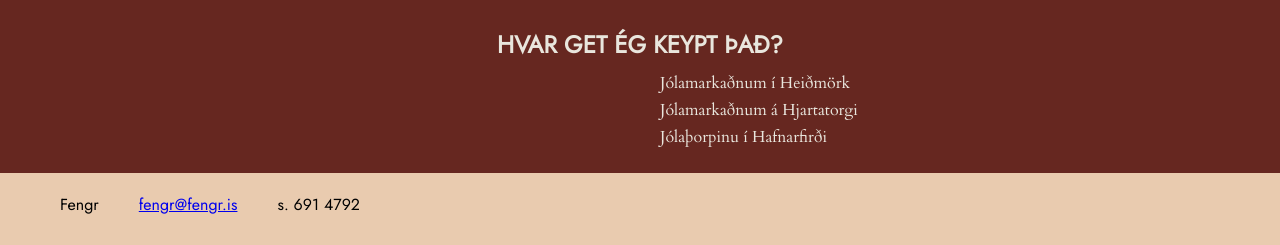
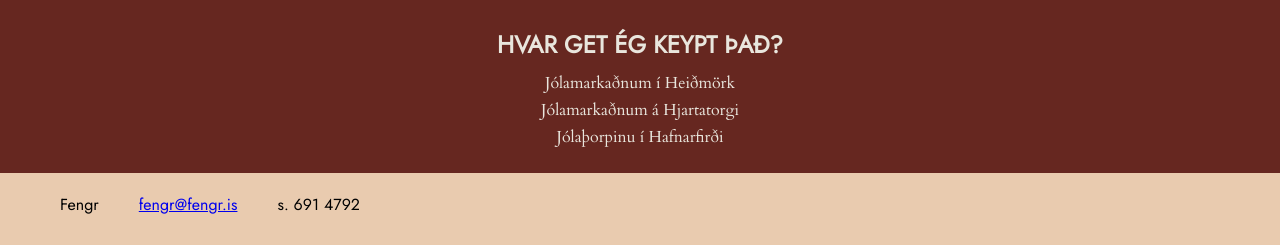
Before and after one commit to Erla-B/M1G1, a plain HTML site: page index.html in a window 1280 px wide. Shown: the part 909-1154 px from the top of the page. Drawn offline with Linux system fonts and the light colour scheme.

Commit message:
Added a screenshot

```diff
--- a/css/main.css
+++ b/css/main.css
@@ -79,10 +79,11 @@ img {
 .where__list {
     list-style-type: none;
     font-family: 'Cardo', serif;
-    text-align: left;
-    margin-left: 620px;
+    text-align: center;
     color: #e9e6dd;
     padding-bottom: 20px;
+    padding-left: 0;
+    padding-right: 0;
 }
 
 .where__list li {
```
Also changed, not shown: Screenshot.png (added).
